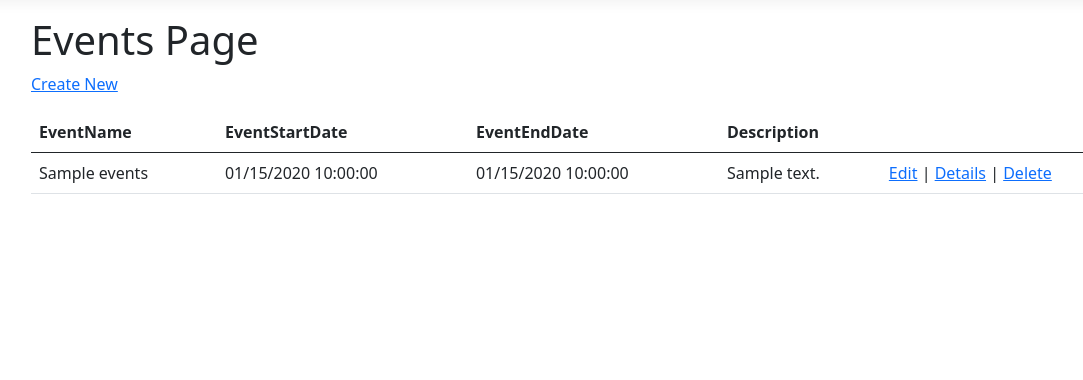
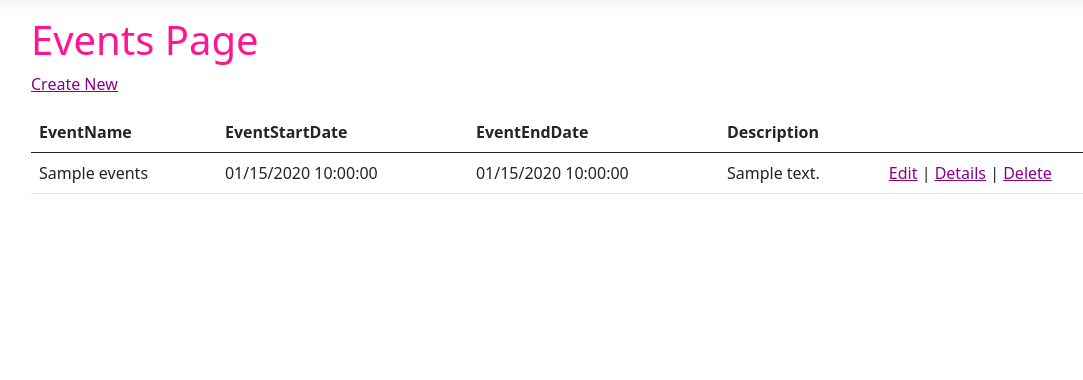
Before and after one commit to ambercoltman/CampusPrj-EventEase, an ASP.NET Core app: page /Events in a window 1280 px wide. Shown: the part 57-437 px from the top of the page, without its empty margins (51-1134 px from the left). Run offline with ASP.NET Core 8, Linux system fonts and the light colour scheme; tables that the repository leaves empty hold one stand-in row (values such as "Sample post"); style sheets or scripts are compiled from the project's sources.

Commit message:
added colour to text

```diff
--- a/EventEase/Views/Events/Index.cshtml
+++ b/EventEase/Views/Events/Index.cshtml
@@ -4,10 +4,10 @@
     ViewData["Title"] = "Index";
 }
 
-<h1>Events Page</h1>
+<h1 style="color:deeppink">Events Page</h1>
 
 <p>
-    <a asp-action="Create">Create New</a>
+    <a asp-action="Create" style=" color:darkmagenta">Create New</a>
 </p>
 <table class="table">
     <thead>
@@ -43,9 +43,9 @@
                 @Html.DisplayFor(modelItem => item.Description)
             </td>
             <td>
-                <a asp-action="Edit" asp-route-id="@item.Id">Edit</a> |
-                <a asp-action="Details" asp-route-id="@item.Id">Details</a> |
-                <a asp-action="Delete" asp-route-id="@item.Id">Delete</a>
+                <a asp-action="Edit" asp-route-id="@item.Id" style=" color:darkmagenta">Edit</a> |
+                <a asp-action="Details" asp-route-id="@item.Id" style=" color:darkmagenta">Details</a> |
+                <a asp-action="Delete" asp-route-id="@item.Id" style=" color:darkmagenta">Delete</a>
             </td>
         </tr>
 }
--- a/EventEase/Views/Home/Index.cshtml
+++ b/EventEase/Views/Home/Index.cshtml
@@ -3,7 +3,7 @@
 }
 
 <div class="text-center">
-    <h1 class="display-4">Event Ease</h1>
+    <h1 style="color: darkred" class="display-4">Event Ease</h1>
     <h2>Event Management Company</h2>
     <p>Admin Platform</p>
 
```
Also changed, not shown: EventEase/Views/Booking/Index.cshtml (+5 -5 lines), EventEase/Views/Venues/Index.cshtml (+5 -5 lines).
